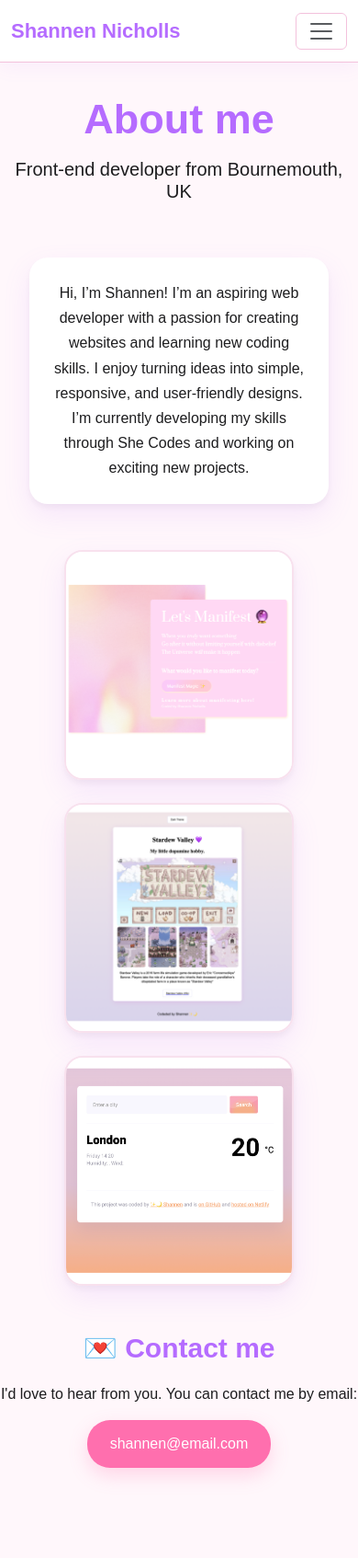
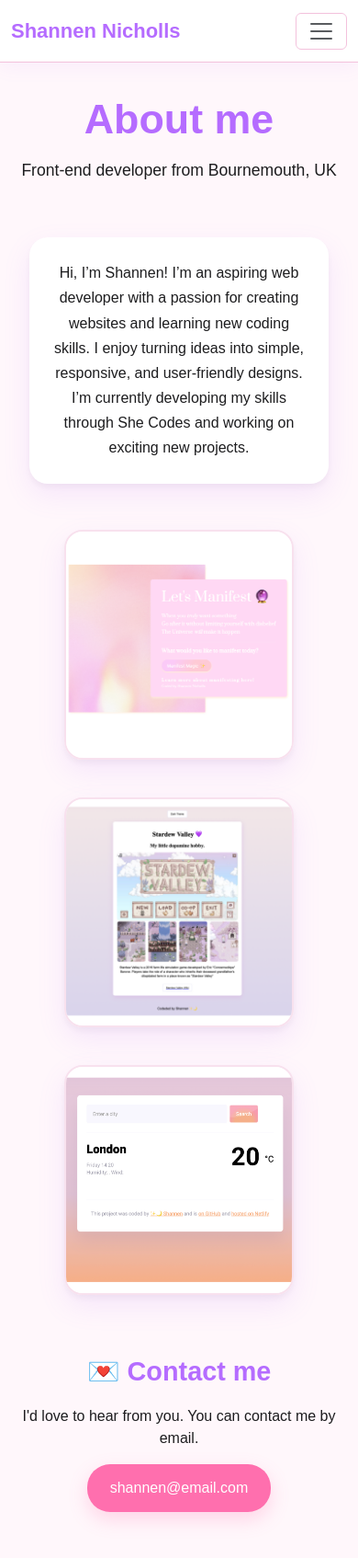
Before and after one commit to shannchristie/SheCodesProject, a website: page about.html in a window 390 px wide. Shown: the whole page at 92% size. Before the commit the page ends 1646 px from the top, so only its background shows below. Drawn offline with nearby package versions, Linux system fonts and the light colour scheme.

Commit message:
Fixing another link

```diff
--- a/about.html
+++ b/about.html
@@ -2,11 +2,14 @@
 <html lang="en">
   <head>
     <meta charset="UTF-8" />
+    <meta name="viewport" content="width=device-width, initial-scale=1.0" />
+
+    <title>About Shannen Nicholls | Front-end Developer</title>
+
     <meta
       name="description"
-  content="Learn more about Shannen Nicholls, an Australian front-end developer based in Bournemouth, UK, creating responsive and user-friendly websites."
+      content="Learn more about Shannen Nicholls, an aspiring front-end developer from Bournemouth, UK."
     />
-   <title>About Shannen Nicholls | Front-end Developer</title>
 
     <link
       href="https://cdn.jsdelivr.net/npm/bootstrap@5.3.8/dist/css/bootstrap.min.css"
@@ -80,13 +83,13 @@
 
       .about-intro h1 {
         font-weight: bold;
-        font-size: 60px;
+        font-size: clamp(2.8rem, 8vw, 3.75rem);
         color: var(--purple);
         margin-bottom: 15px;
       }
 
-      .about-intro h3 {
-        font-size: 25px;
+      .about-intro .subtitle {
+        font-size: clamp(1.1rem, 3vw, 1.5625rem);
         margin: 0;
       }
 
@@ -119,7 +122,7 @@
 
       .photo-guide {
         display: grid;
-        grid-template-columns: repeat(3, 250px);
+        grid-template-columns: repeat(auto-fit, minmax(220px, 250px));
         gap: 30px;
         justify-content: center;
         align-items: center;
@@ -139,29 +142,22 @@
         border-radius: 20px;
         border: 2px solid #f8e1ee;
 
-  box-shadow:
-    0 4px 6px rgba(0, 0, 0, 0.04),
+        box-shadow: 0 4px 6px rgba(0, 0, 0, 0.04),
           0 12px 30px rgba(181, 108, 255, 0.12);
 
         transition: all 0.35s ease;
-}
-      .photo img:hover {
-        transform: translateY(-5px);
-
-        box-shadow: 0 8px 15px rgba(255, 111, 174, 0.12),
-          0 20px 45px rgba(181, 108, 255, 0.2);
       }
 
       #contact {
         text-align: center;
         margin-top: 70px;
-        padding-bottom: 70px;
+        padding: 0 20px 70px;
       }
 
       #contact h2 {
         color: var(--purple);
         font-weight: bold;
-        font-size: 35px;
+        font-size: clamp(1.8rem, 5vw, 2.2rem);
         margin-bottom: 20px;
       }
 
@@ -178,6 +174,8 @@
         text-decoration: none;
 
         transition: all 0.2s ease;
+
+        overflow-wrap: anywhere;
       }
 
       .email-link:hover {
@@ -186,6 +184,15 @@
         transform: scale(1.03);
 
         box-shadow: 0 10px 25px rgba(255, 111, 174, 0.35);
+      }
+
+      @media (hover: hover) {
+        .photo img:hover {
+          transform: translateY(-5px);
+
+          box-shadow: 0 8px 15px rgba(255, 111, 174, 0.12),
+            0 20px 45px rgba(181, 108, 255, 0.2);
+        }
       }
 
       @media (max-width: 768px) {
@@ -203,14 +210,6 @@
           padding-top: 35px;
         }
 
-        .about-intro h1 {
-          font-size: 45px;
-        }
-
-        .about-intro h3 {
-          font-size: 20px;
-        }
-
         .about-paragraphs {
           margin: 40px 20px;
         }
@@ -224,37 +223,23 @@
           gap: 25px;
         }
 
-        .photo img {
-          width: 250px;
-          height: 250px;
-        }
-
         #contact {
           margin-top: 50px;
           padding-bottom: 50px;
         }
-
-        #contact h2 {
-          font-size: 30px;
-        }
-        (hover: hover) {
-  .photo img:hover {
-    transform: translateY(-5px);
-
-    box-shadow:
-      0 8px 15px rgba(255, 111, 174, 0.12),
-      0 20px 45px rgba(181, 108, 255, 0.2);
-  }
-}
-
       }
     </style>
   </head>
 
   <body>
-    <nav class="navbar navbar-expand-lg custom-navbar">
+    <nav
+      class="navbar navbar-expand-lg custom-navbar"
+      aria-label="Main navigation"
+    >
       <div class="container">
-        <a class="navbar-brand" href="home.html"> Shannen Nicholls </a>
+       <a class="navbar-brand" href="index.html">
+  Shannen Nicholls
+</a>
 
         <button
           class="navbar-toggler"
@@ -271,31 +256,40 @@
         <div class="collapse navbar-collapse" id="navbarNav">
           <ul class="navbar-nav ms-auto">
             <li class="nav-item">
-              <a class="nav-link" href="index.html"> Homepage </a>
+              <a class="nav-link" href="index.html">
+                Homepage
+              </a>
             </li>
 
             <li class="nav-item">
-              <a class="nav-link" href="about.html"> About Me </a>
+              <a class="nav-link" href="about.html">
+                About Me
+              </a>
             </li>
 
             <li class="nav-item">
-              <a class="nav-link" href="#contact"> Contact </a>
+              <a class="nav-link" href="#contact">
+                Contact
+              </a>
             </li>
           </ul>
         </div>
       </div>
     </nav>
+
     <main>
       <section class="about-intro">
         <div class="container">
           <h1>About me</h1>
 
-        <h3>Front-end developer from Bournemouth, UK</h3>
+          <p class="subtitle">
+            Front-end developer from Bournemouth, UK
+          </p>
         </div>
       </section>
 
+      <section class="about-content">
         <div class="container">
-      <section class="about-content">
           <div class="about-paragraphs">
             <p>
               Hi, I’m Shannen! I’m an aspiring web developer with a passion for
@@ -305,44 +299,42 @@
               exciting new projects.
             </p>
           </div>
-</section>
 
           <div class="photo-guide">
-        <div class="photo">
+            <figure class="photo">
               <img
                 src="images/project1.png"
                 alt="Screenshot of Shannen Nicholls' Let's Manifest web application"
               />
-        </div>
+            </figure>
 
-        <div class="photo">
+            <figure class="photo">
               <img
                 src="images/project2.png"
                 alt="Screenshot of Shannen Nicholls' My Dopamine Hobby website"
               />
-        </div>
+            </figure>
 
-        <div class="photo">
+            <figure class="photo">
               <img
                 src="images/project3.png"
                 alt="Screenshot of Shannen Nicholls' weather application"
               />
+            </figure>
           </div>
         </div>
-      </main>
+      </section>
 
       <section id="contact">
         <h2>💌 Contact me</h2>
 
-  <p>
-    I'd love to hear from you. You can contact me by email:
-  </p>
+        <p>I'd love to hear from you. You can contact me by email.</p>
 
         <a href="mailto:shannen@email.com" class="email-link">
           shannen@email.com
         </a>
       </section>
-    </div>
+    </main>
 
     <script src="https://cdn.jsdelivr.net/npm/bootstrap@5.3.8/dist/js/bootstrap.bundle.min.js"></script>
 
```
Lines whose indentation alone changed are shown as unchanged.
